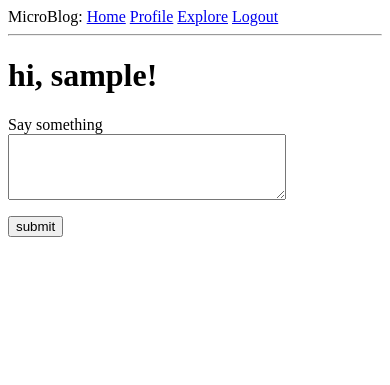
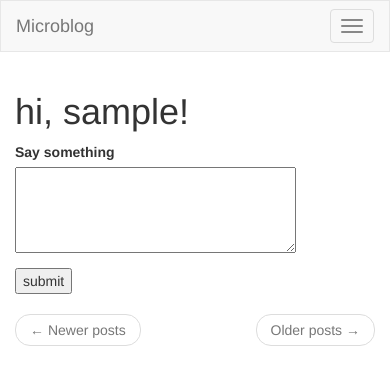
Before and after one commit to sh1hab/microblog, a Flask app: page / in a window 390 px wide. Shown: the top 385 px of the page. Run offline with Flask 2, Linux system fonts and the light colour scheme; the visitor is signed in with stand-in values (Sample User, id 1); data comes from the database, SQL or seed files in the repository; both versions use the stored data as it was after the commit; data that the repository does not hold is empty; some libraries are stand-ins or nearby versions.

Commit message:
facelift

```diff
--- a/myapp/__init__.py
+++ b/myapp/__init__.py
@@ -10,6 +10,7 @@ from logging.handlers import SMTPHandler
 import logging
 from logging.handlers import RotatingFileHandler
 from flask_mail import Mail
+from flask_bootstrap import Bootstrap
 
 application = Flask(__name__)  # loading application package __name__ = myapp
 # application is a variable which is a instance of Flask application
@@ -19,6 +20,7 @@ migrate = Migrate(application, db)
 login = LoginManager(application)
 login.login_view = 'login'
 mail = Mail(application)
+bootstrap = Bootstrap(application)
 
 if not application.debug:
     if application.config['MAIL_SERVER']:
--- a/myapp/routes.py
+++ b/myapp/routes.py
@@ -1,16 +1,14 @@
 from datetime import datetime
-
 from flask import render_template, flash, redirect, url_for, request
 from flask_login import current_user, login_user, logout_user, login_required
 from werkzeug.urls import url_parse
-
 from myapp import application
 from myapp import db
 from myapp.forms import LoginForm, RegistrationForm, EmptyForm, EditProfileForm, PostForm, ResetPasswordRequestForm, ResetPasswordForm
 from myapp.models import User, Post
 from myapp.email import send_password_reset_email
 
-
+# important
 @application.before_request
 def before_request():
     if current_user.is_authenticated:
@@ -30,8 +28,8 @@ def login():  # view function
             flash('Invalid username or password')
             return redirect(url_for('login'))
         login_user(user, remember=form.remember_me.data)
-        next_page = request.args.get('next', 'indexpage')
-        print(url_parse(next_page))
+        next_page = request.args.get('next', 'index')
+        # print(url_parse(next_page))
         if not next_page or url_parse(next_page).netloc != '':  # To determine if the URL is relative or absolute
             next_page = url_for('index')
         flash('login requested for user {}, remember_me={}'.format(form.username.data, form.remember_me.data))
--- a/myapp/templates/base.html
+++ b/myapp/templates/base.html
@@ -1,40 +1,52 @@
-{#base template#}
-<html lang="en">
-<head>
-    {% if title %}
-        <title>{{ title }} - MicroBlog</title>
-    {% else %}
-        <title>Welcome to MicroBlog</title>
-    {% endif %}
-</head>
+{% extends 'bootstrap/base.html' %}
 
-<body>
+{% block title %}
+    {% if title %}{{ title }} - Microblog{% else %}Welcome to Microblog{% endif %}
+{% endblock %}
 
-<div>
-    MicroBlog:
-    <a href="{{ url_for('index') }}">Home</a>
-    {% if current_user.is_anonymous %}
-        <a href="{{ url_for('login') }}">Login</a>
-    {% else %}
-        <a href="{{ url_for('user', username=current_user.username) }}">Profile</a>
-         <a href="{{ url_for('explore') }}">Explore</a>
-        <a href="{{ url_for('logout') }}">Logout</a>
-    {% endif %}
-</div>
+{% block navbar %}
+    <nav class="navbar navbar-default">
+        <div class="container">
+            <div class="navbar-header">
+                <button type="button" class="navbar-toggle collapsed" data-toggle="collapse" data-target="#bs-example-navbar-collapse-1" aria-expanded="false">
+                    <span class="sr-only">Toggle navigation</span>
+                    <span class="icon-bar"></span>
+                    <span class="icon-bar"></span>
+                    <span class="icon-bar"></span>
+                </button>
+                <a class="navbar-brand" href="{{ url_for('index') }}">Microblog</a>
+            </div>
+            <div class="collapse navbar-collapse" id="bs-example-navbar-collapse-1">
+                <ul class="nav navbar-nav">
+                    <li><a href="{{ url_for('index') }}">{{ ('Home') }}</a></li>
+                    <li><a href="{{ url_for('explore') }}">{{ ('Explore') }}</a></li>
+                </ul>
 
-<hr>
-{#  Flashed messages show here. On reload vanishes  #}
-{% with messages = get_flashed_messages() %} {# with - auto close/clears  #}
-    {% if messages %}
-        <ul>
+                <ul class="nav navbar-nav navbar-right">
+                    {% if current_user.is_anonymous %}
+                    <li><a href="{{ url_for('login') }}">{{ ('Login') }}</a></li>
+                    {% else %}
+
+                    <li><a href="{{ url_for('user', username=current_user.username) }}">{{ ('Profile') }}</a></li>
+                    <li><a href="{{ url_for('logout') }}">{{ ('Logout') }}</a></li>
+                    {% endif %}
+                </ul>
+            </div>
+        </div>
+    </nav>
+{% endblock %}
+
+{% block content %}
+    <div class="container">
+        {% with messages = get_flashed_messages() %}
+        {% if messages %}
             {% for message in messages %}
-                <li>{{ message }}</li>
+            <div class="alert alert-info" role="alert">{{ message }}</div>
             {% endfor %}
-        </ul>
-    {% endif %}
-{% endwith %}
+        {% endif %}
+        {% endwith %}
 
-{% block content %}{% endblock %}
-
-</body>
-</html>
+        {# application content needs to be provided in the app_content block #}
+        {% block app_content %}{% endblock %}
+    </div>
+{% endblock %}
--- a/myapp/templates/edit_profile.html
+++ b/myapp/templates/edit_profile.html
@@ -1,6 +1,6 @@
 {% extends "base.html" %}
 
-{% block content %}
+{% block app_content %}
     <h1>Edit Profile</h1>
     <form action="" method="post">
     {{ form.hidden_tag() }}
--- a/myapp/templates/errors/404.html
+++ b/myapp/templates/errors/404.html
@@ -1,6 +1,6 @@
 {% extends "base.html" %}
 
-{% block content %}
+{% block app_content %}
     <h1>File Not Found</h1>
     <p><a href="{{ url_for('index') }}">Back</a></p>
 {% endblock %}
--- a/myapp/templates/errors/500.html
+++ b/myapp/templates/errors/500.html
@@ -1,6 +1,6 @@
 {% extends "base.html" %}
 
-{% block content %}
+{% block app_content %}
     <h1>An unexpected error has occurred</h1>
     <p>The administrator has been notified. Sorry for the inconvenience!</p>
     <p><a href="{{ url_for('index') }}">Back</a></p>
--- a/myapp/templates/index.html
+++ b/myapp/templates/index.html
@@ -1,6 +1,6 @@
 {% extends "base.html" %}
 
-{% block content %}
+{% block app_content %}
     <h1>hi, {{ current_user.username }}!</h1>
 
     {% if form %}
@@ -22,13 +22,28 @@
         {% include '_post.html' %}
     {% endfor %}
 
-    {% if prev_url %}
-    <a href="{{ prev_url }}">Newer Posts</a>
-    {% endif %}
+     <nav aria-label="...">
+        <ul class="pager">
+            <li class="previous{% if not prev_url %} disabled{% endif %}">
+                <a href="{{ prev_url or '#' }}">
+                    <span aria-hidden="true">&larr;</span> Newer posts
+                </a>
+            </li>
+            <li class="next{% if not next_url %} disabled{% endif %}">
+                <a href="{{ next_url or '#' }}">
+                    Older posts <span aria-hidden="true">&rarr;</span>
+                </a>
+            </li>
+        </ul>
+    </nav>
 
-    {% if next_url %}
-    <a href="{{ next_url }}">Older Posts</a>
-    {% endif %}
+{#    {% if prev_url %}#}
+{#    <a href="{{ prev_url }}">Newer Posts</a>#}
+{#    {% endif %}#}
+{##}
+{#    {% if next_url %}#}
+{#    <a href="{{ next_url }}">Older Posts</a>#}
+{#    {% endif %}#}
 
 {#    {% for user in users %}#}
 {#        <div><p>username: {{ user.username }} -- email: {{ user.email }}</p>#}
--- a/myapp/templates/login.html
+++ b/myapp/templates/login.html
@@ -1,6 +1,6 @@
 {% extends 'base.html' %}
 
-{% block content %}
+{% block app_content %}
 
     <h1>Sign in</h1>
     <form action="" method="post" novalidate> {# novalidate - html default validation turned off #}
--- a/myapp/templates/reset_password.html
+++ b/myapp/templates/reset_password.html
@@ -1,6 +1,6 @@
 {% extends "base.html" %}
 
-{% block content %}
+{% block app_content %}
 <h1>Reset Password</h1>
 <form action="" method="post">
     {{ form.hidden_tag() }}
@@ -20,5 +20,5 @@
             <span style="color: red">[{{ error }}]</span>
         {% endfor %}
     </p>
-    <p>{{ form.submit() }}</p>
+    <p>{{ form.submit() }}</p>app_content
 </form>
--- a/myapp/templates/reset_password_request.html
+++ b/myapp/templates/reset_password_request.html
@@ -1,6 +1,6 @@
 {% extends "base.html" %}
 
-{% block content %}
+{% block app_content %}
 <h1>Reset Password</h1>
 <form action="" method="post">
     {{ form.hidden_tag() }}
--- a/myapp/templates/user.html
+++ b/myapp/templates/user.html
@@ -1,6 +1,6 @@
 {% extends "base.html" %}
 
-{% block content %}
+{% block app_content %}
      <h1>User: {{ user.username }}</h1>
     {% if user.about_me %}<p>{{ user.about_me }}</p>{% endif %}
     {% if user.last_seen %}<p>{{ user.last_seen }}</p>{% endif %}
```
Also changed, not shown: myapp/templates/_post.html (+12 -4 lines), myapp/templates/register.html (+7 -1 lines), app.db.
